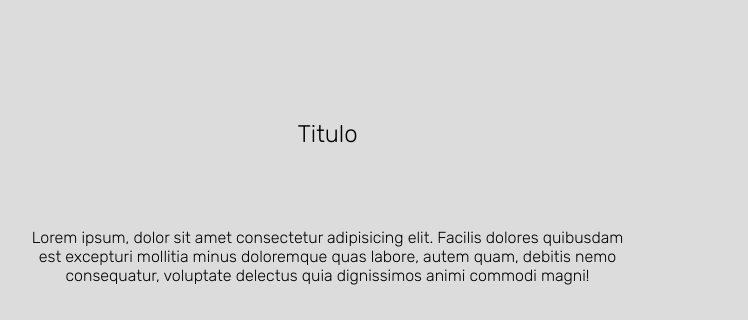
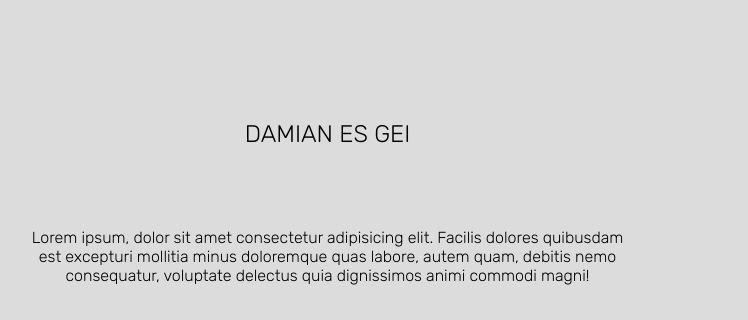
Before and after one commit to adrianpitaluac/Proyect1, a plain HTML site: page index.html in a window 1280 px wide. Shown: the part 695-1015 px from the top of the page, 0-748 px from the left. Drawn offline with nearby package versions, Linux system fonts and the light colour scheme.

Commit message:
v08-o-dominio

```diff
--- a/index.html
+++ b/index.html
@@ -38,7 +38,7 @@
         <main>
             <section class="sectionIndex1" id="sectionIndex1">
                 <div id="sectionIndex1Div1">
-                    <h2 class="sectionIndex1Divh">Titulo</h2>
+                    <h2 class="sectionIndex1Divh">DAMIAN ES GEI</h2>
                 </div>
 
                 <div id="sectionIndex1Div2">
```
